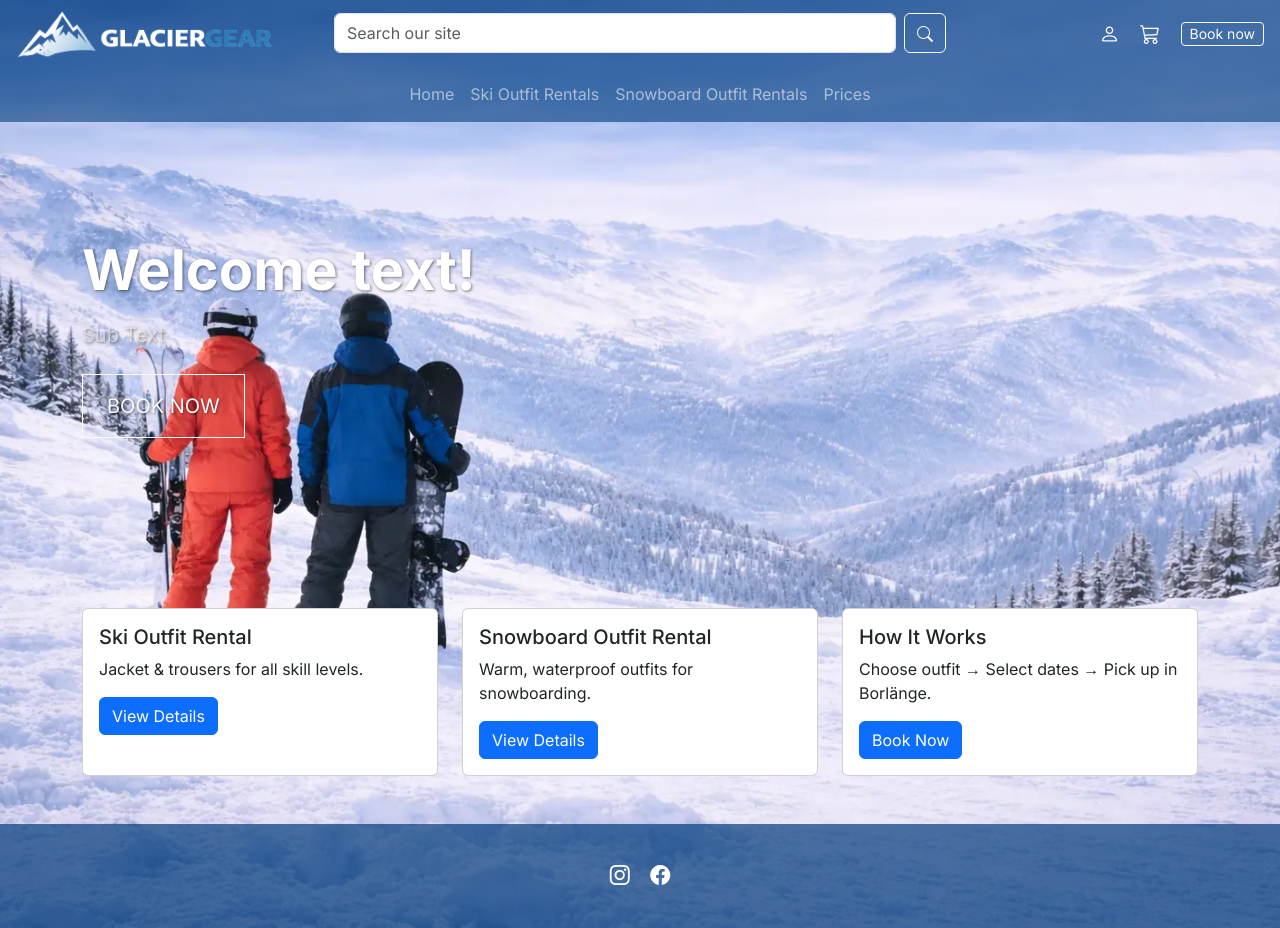
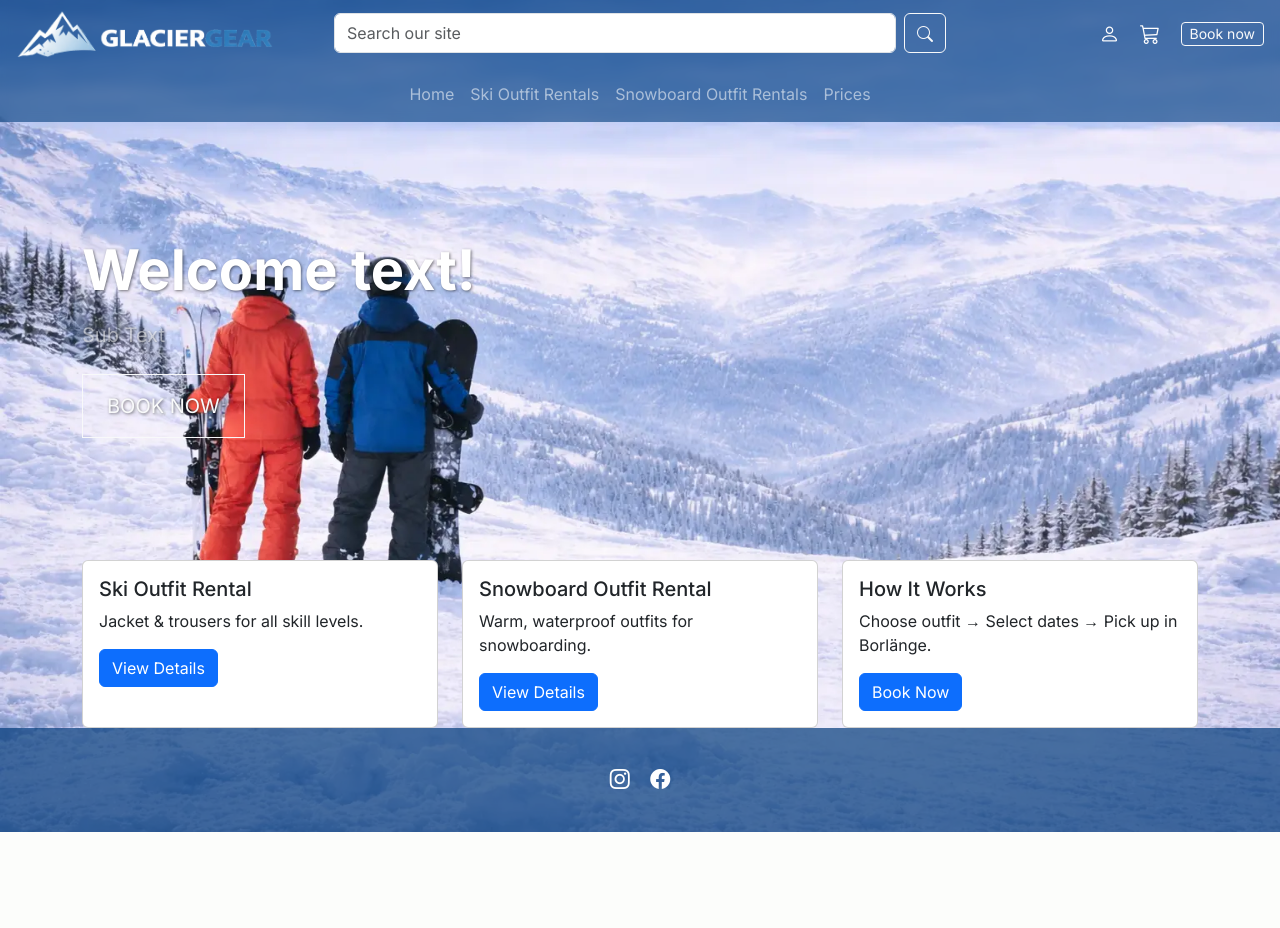
Before and after one commit to jolantadjatlova/GlacierGear, a Django app: page / in a window 1280 px wide. After the commit the page ends 832 px from the top, so only its background shows below. Run offline with Django 3.2, Linux system fonts and the light colour scheme.

Commit message:
Update landing page layout to fit single screen

```diff
--- a/home/templates/home/index.html
+++ b/home/templates/home/index.html
@@ -25,7 +25,7 @@
     </div>
 
     <!-- Cards section -->
-    <div class="container my-5">
+    <div class="container my-0">
         <div class="row g-4">
 
             <!-- Card 1: Ski Outfit Rental -->
```
